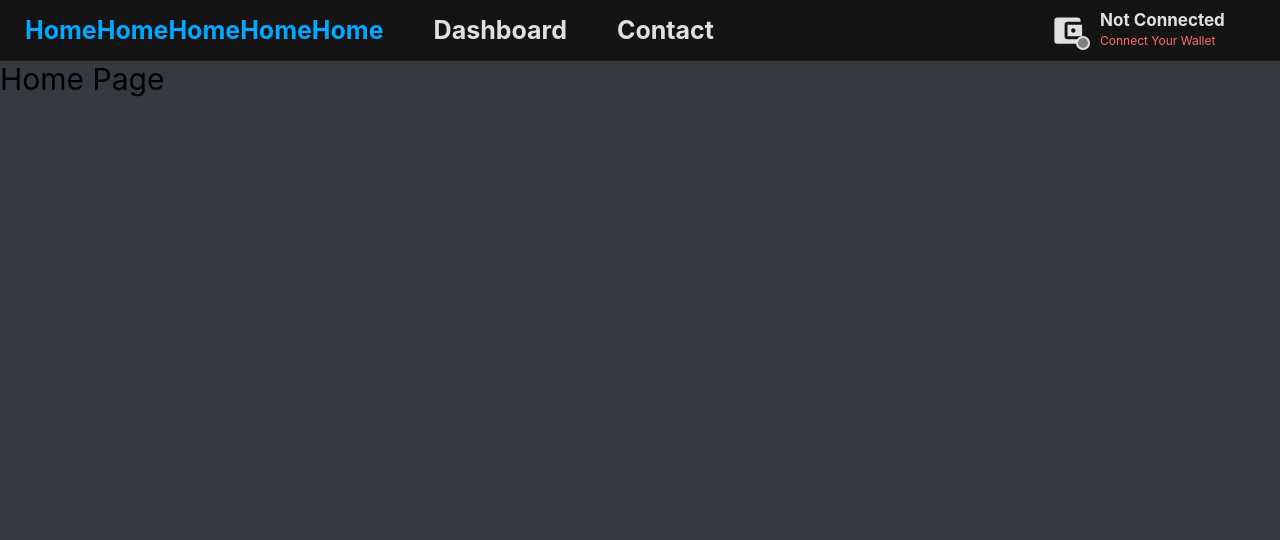
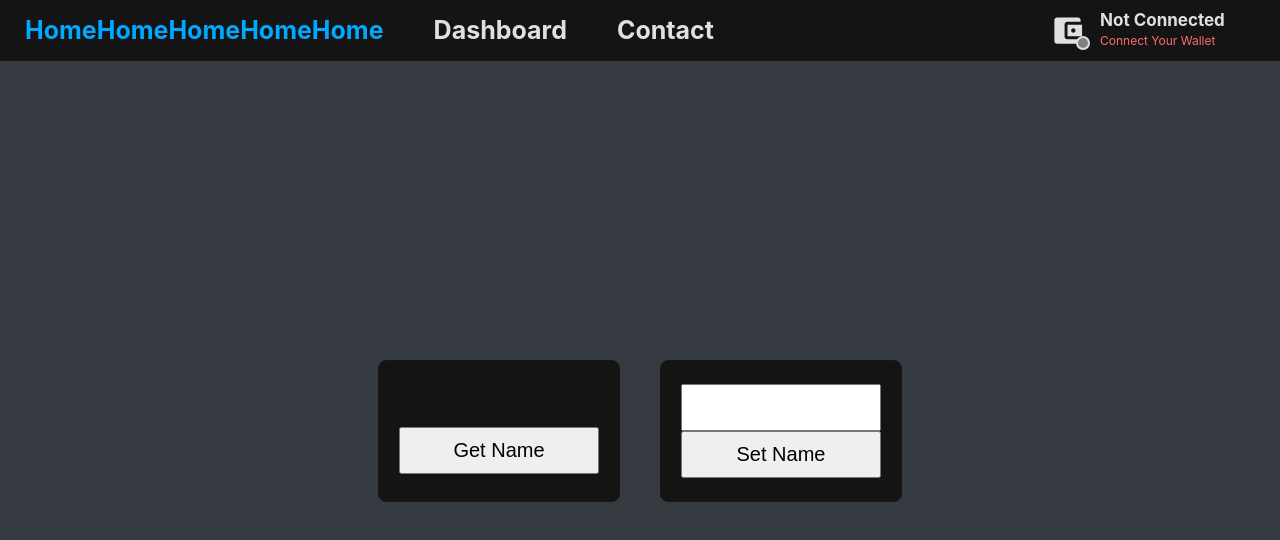
Before and after one commit to akashvaghela09/dapp-hardhat-template, a React (Create React App) app in the folder client/: page / in a window 1280 px wide. Shown: the top 540 px of the page. Built offline with nearby package versions, Linux system fonts and the light colour scheme.

Commit message:
demo card added

```diff
--- a/client/src/Routes/Home.jsx
+++ b/client/src/Routes/Home.jsx
@@ -1,16 +1,45 @@
-import React, { useEffect } from "react";
+import React, { useEffect, useState } from "react";
 import styles from "../Styles/Home.module.css";
 import { useDispatch, useSelector } from "react-redux";
 import { Link, useLocation } from "react-router-dom";
+import { setLoading } from "../Redux/app/actions"
 
 const Home = () => {
     const dispatch = useDispatch();
     const location = useLocation();
 
+    const [nameState, setNameState] = useState("");
+    const [nameString, setNameString] = useState("");
 
+    const { isLoading } = useSelector((state) => state.app);
+    const {
+        contract
+    } = useSelector((state) => state.app);
+
+    const handleGetMethod = async () => {
+        dispatch(setLoading(true))
+        let tempName = await contract.getName();
+        setNameState(tempName);
+        dispatch(setLoading(false))
+
+    }
+
+    const handleSetMethod = async() => {
+        dispatch(setLoading(true))
+        await contract.setName(nameString);
+        setNameString("")
+        dispatch(setLoading(false))
+    }
     return (
         <div className={styles.wrapper}>
-         Home Page
+            <div className={styles.card}>
+                <p className={styles.cardText}>{nameState}</p>
+                <button onClick={handleGetMethod} className={styles.cardBtn}>Get Name</button>
+            </div>
+            <div className={styles.card}>
+                <input value={nameString} onChange={(e) => setNameString(e.target.value)} className={styles.cardInput}/>
+                <button onClick={handleSetMethod} className={styles.cardBtn}>Set Name</button>
+            </div>
         </div>
     );
 };
--- a/client/src/Styles/Home.module.css
+++ b/client/src/Styles/Home.module.css
@@ -4,9 +4,44 @@
     color: rgb(0, 0, 0);
     overflow: auto;
     font-size: 30px;
+    display: flex;
+    align-items: center;
+    justify-content: center;
 }
+
+.card {
+    width: 200px;
+    height: 100px;
+    border-radius: 8px;
+    background-color: #141414;
+    border: 1px solid #181818;
+    margin: 20px;
+    padding: 20px;
+    display: flex;
+    flex-direction: column;
+    justify-content: center;
+    color: rgb(185, 185, 185);
+}
+
+.cardBtn , .cardInput, .cardText {
+    padding: 10px;
+    font-size: 20px;
+}
+
+.cardText {
+    text-align: center;
+    font-weight: bold;
+    height: 20px;
+    font-size: 30px;
+    line-height: 10px;
+}
+
 
 @media screen and (max-width: 600px) {
 
+    .wrapper {
+        flex-direction: column;
+    justify-content: flex-start;
 
+    }
 }
```
